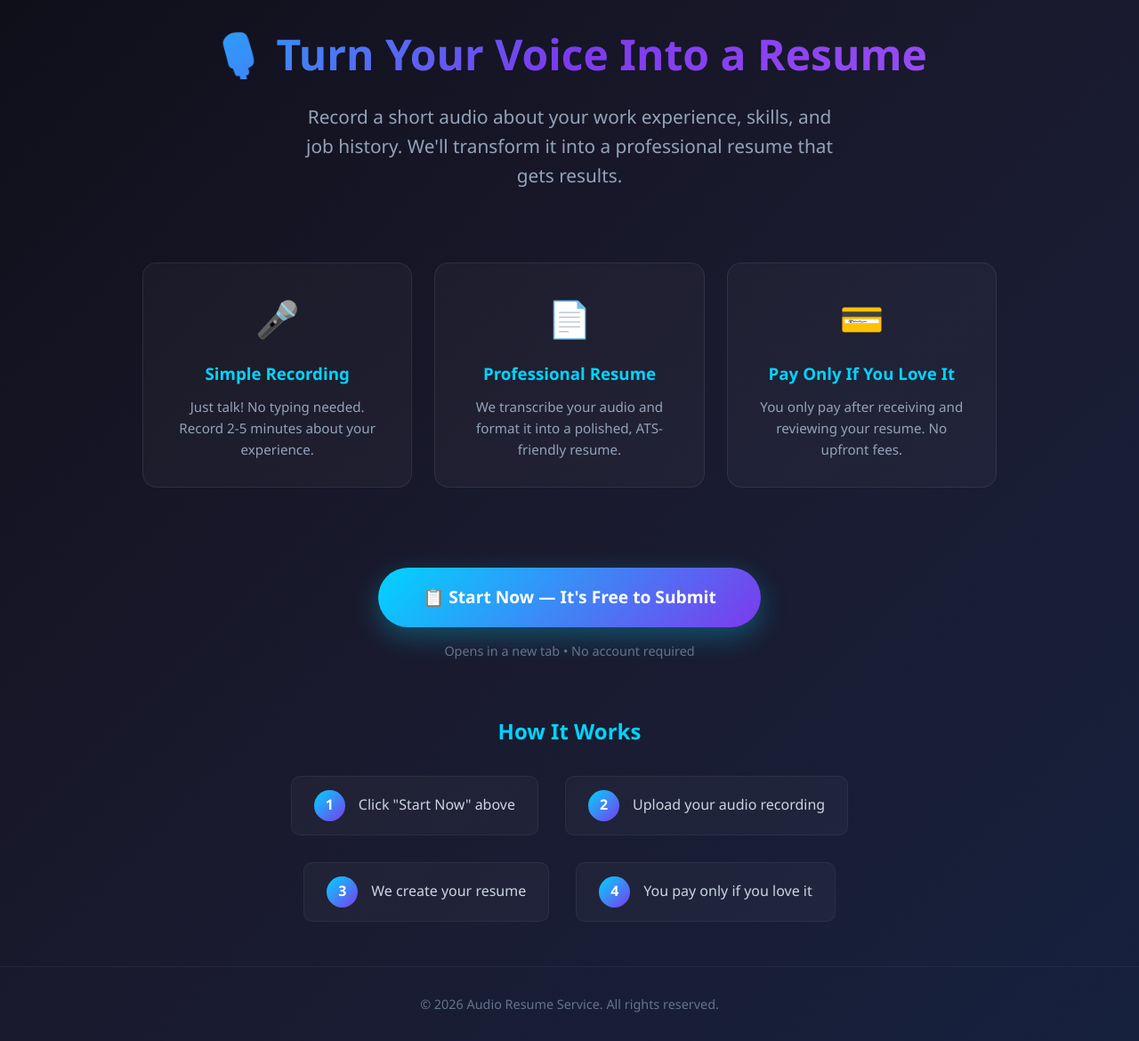
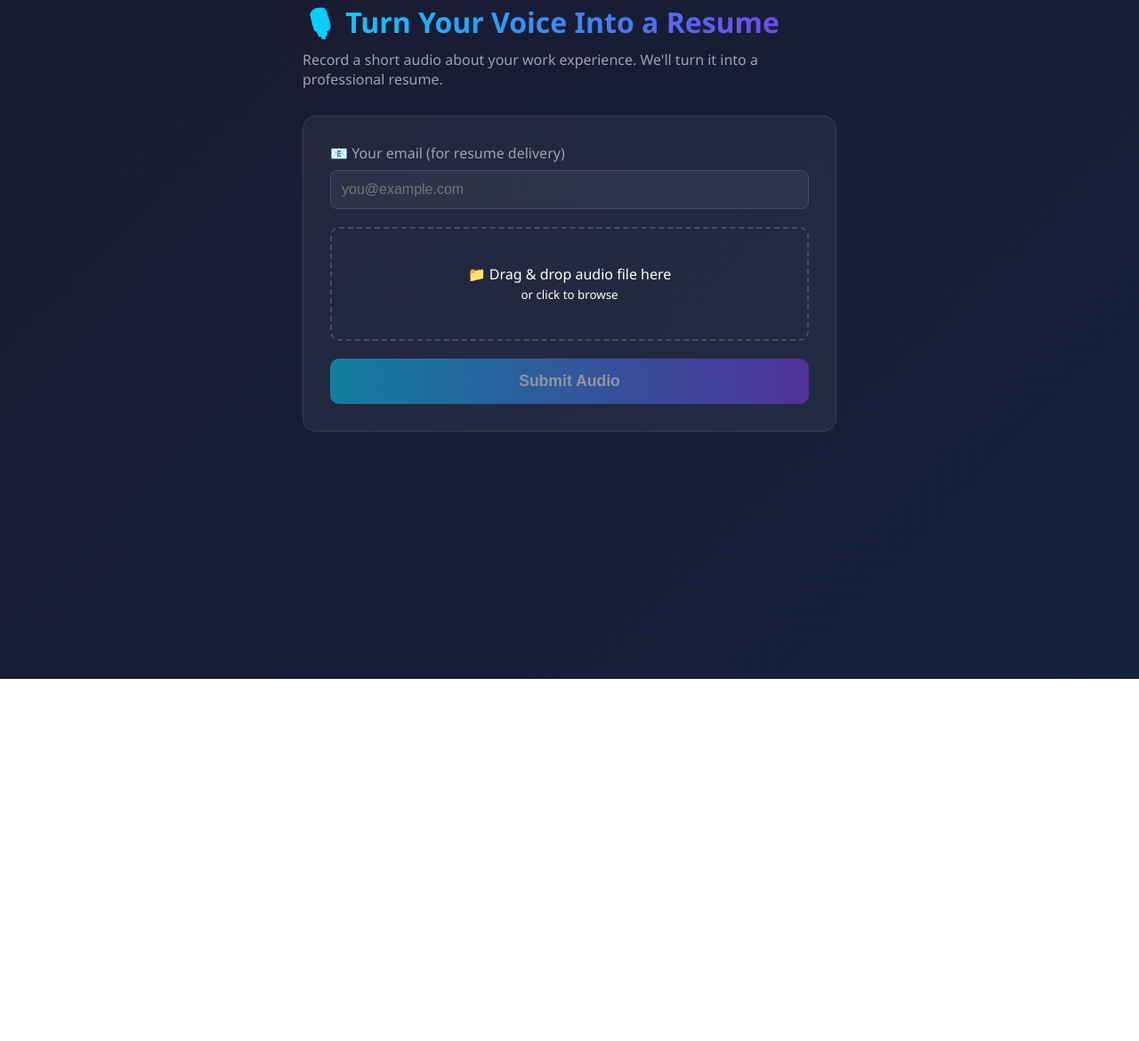
Before and after one commit to Robb-bee/audioresume, a plain HTML site: page index.html in a window 1280 px wide. Shown: the part 37-1207 px from the top of the page at 89% size. After the commit the page ends 800 px from the top, so only its background shows below. Drawn offline with Linux system fonts and the light colour scheme.

Commit message:
Upload form with working API - no complex config

```diff
--- a/index.html
+++ b/index.html
@@ -3,215 +3,237 @@
 <head>
     <meta charset="UTF-8">
     <meta name="viewport" content="width=device-width, initial-scale=1.0">
-    <title>Turn Your Voice Into a Resume</title>
+    <title>Turn Your Voice Into a Professional Resume</title>
     <style>
         * { margin: 0; padding: 0; box-sizing: border-box; }
-
         body {
-            font-family: 'Segoe UI', Tahoma, Geneva, Verdana, sans-serif;
-            background: linear-gradient(135deg, #0f0f1a 0%, #1a1a2e 50%, #16213e 100%);
+            font-family: 'Segoe UI', sans-serif;
+            background: linear-gradient(135deg, #1a1a2e 0%, #16213e 100%);
             min-height: 100vh;
             color: #fff;
-            line-height: 1.6;
+            padding: 40px 20px;
+        }
+        .container { max-width: 600px; margin: 0 auto; }
+        h1 {
+            font-size: 2rem;
+            margin-bottom: 10px;
+            background: linear-gradient(90deg, #00d4ff, #7c3aed);
+            -webkit-background-clip: text;
+            -webkit-text-fill-color: transparent;
+        }
+        .subtitle { color: #a0a0b0; margin-bottom: 30px; }
+
+        .upload-section {
+            background: rgba(255,255,255,0.05);
+            border-radius: 15px;
+            padding: 30px;
+            border: 1px solid rgba(255,255,255,0.1);
         }
 
-        .hero {
+        .field { margin-bottom: 20px; }
+        .field label { display: block; margin-bottom: 8px; color: #a0a0b0; }
+        .field input {
+            width: 100%;
+            padding: 12px;
+            border-radius: 8px;
+            border: 1px solid #4a4a6a;
+            background: rgba(255,255,255,0.05);
+            color: #fff;
+            font-size: 1rem;
+        }
+        .field input:focus { outline: none; border-color: #00d4ff; }
+
+        .drop-zone {
+            border: 2px dashed #4a4a6a;
+            border-radius: 10px;
+            padding: 40px;
             text-align: center;
-            padding: 60px 20px 40px;
+            cursor: pointer;
+            margin-bottom: 20px;
+            transition: border-color 0.3s;
         }
+        .drop-zone:hover { border-color: #00d4ff; }
 
-        .hero h1 {
-            font-size: 3rem;
+        .file-info {
+            background: rgba(0,212,255,0.1);
+            padding: 10px 15px;
+            border-radius: 8px;
             margin-bottom: 15px;
-            background: linear-gradient(135deg, #00d4ff 0%, #7c3aed 50%, #a855f7 100%);
-            -webkit-background-clip: text;
-            -webkit-text-fill-color: transparent;
-            background-clip: text;
+            display: none;
         }
+        .file-info.show { display: flex; justify-content: space-between; align-items: center; }
 
-        .hero .tagline {
-            font-size: 1.3rem;
-            color: #94a3b8;
-            max-width: 600px;
-            margin: 0 auto 40px;
+        .upload-btn {
+            width: 100%;
+            padding: 15px;
+            background: linear-gradient(90deg, #00d4ff, #7c3aed);
+            border: none;
+            border-radius: 10px;
+            color: #fff;
+            font-size: 1.1rem;
+            font-weight: 600;
+            cursor: pointer;
         }
+        .upload-btn:disabled { opacity: 0.5; cursor: not-allowed; }
 
-        .features {
-            display: grid;
-            grid-template-columns: repeat(auto-fit, minmax(250px, 1fr));
-            gap: 25px;
-            max-width: 1000px;
-            margin: 0 auto 50px;
-            padding: 0 20px;
+        .success-message {
+            display: none;
+            text-align: center;
+            padding: 40px;
         }
+        .success-message.show { display: block; }
+        .success-message h2 { color: #00ff88; margin-bottom: 10px; }
 
-        .feature-card {
-            background: rgba(255,255,255,0.03);
-            border: 1px solid rgba(255,255,255,0.08);
-            border-radius: 16px;
-            padding: 30px;
-            text-align: center;
-            transition: all 0.3s ease;
+        .spinner {
+            border: 3px solid rgba(255,255,255,0.1);
+            border-top: 3px solid #00d4ff;
+            border-radius: 50%;
+            width: 40px;
+            height: 40px;
+            animation: spin 1s linear infinite;
+            margin: 0 auto 15px;
         }
+        @keyframes spin { 0% { transform: rotate(0deg); } 100% { transform: rotate(360deg); } }
 
-        .feature-card:hover {
-            transform: translateY(-5px);
-            border-color: rgba(0,212,255,0.3);
-            background: rgba(255,255,255,0.05);
-        }
-
-        .feature-card .icon {
-            font-size: 2.5rem;
-            margin-bottom: 15px;
-        }
-
-        .feature-card h3 {
-            color: #00d4ff;
-            margin-bottom: 10px;
-        }
-
-        .feature-card p {
-            color: #94a3b8;
-            font-size: 0.95rem;
-        }
-
-        .cta-section {
-            text-align: center;
-            padding: 40px 20px 60px;
-        }
-
-        .cta-btn {
-            display: inline-block;
-            padding: 18px 50px;
-            background: linear-gradient(135deg, #00d4ff 0%, #7c3aed 100%);
-            border-radius: 50px;
-            color: #fff;
-            font-size: 1.2rem;
-            font-weight: 600;
-            text-decoration: none;
-            transition: all 0.3s ease;
-            box-shadow: 0 10px 30px rgba(0,212,255,0.3);
-        }
-
-        .cta-btn:hover {
-            transform: scale(1.05);
-            box-shadow: 0 15px 40px rgba(0,212,255,0.4);
-        }
-
-        .how-it-works {
-            max-width: 800px;
-            margin: 0 auto 50px;
-            padding: 0 20px;
-        }
-
-        .how-it-works h2 {
-            text-align: center;
-            color: #00d4ff;
-            margin-bottom: 30px;
-        }
-
-        .steps {
-            display: flex;
-            flex-wrap: wrap;
-            justify-content: center;
-            gap: 30px;
-        }
-
-        .step {
-            display: flex;
-            align-items: center;
-            gap: 15px;
-            background: rgba(255,255,255,0.03);
-            padding: 15px 25px;
-            border-radius: 10px;
-            border: 1px solid rgba(255,255,255,0.05);
-        }
-
-        .step-num {
-            background: linear-gradient(135deg, #00d4ff, #7c3aed);
-            width: 35px;
-            height: 35px;
-            border-radius: 50%;
-            display: flex;
-            align-items: center;
-            justify-content: center;
-            font-weight: 700;
-            flex-shrink: 0;
-        }
-
-        .step p {
-            color: #cbd5e1;
-            margin: 0;
-        }
-
-        footer {
-            text-align: center;
-            padding: 30px;
-            color: #64748b;
-            font-size: 0.9rem;
-            border-top: 1px solid rgba(255,255,255,0.05);
-        }
+        .upload-progress { display: none; text-align: center; padding: 30px; }
+        .upload-progress.show { display: block; }
     </style>
 </head>
 <body>
-    <div class="hero">
+    <div class="container">
         <h1>🎙️ Turn Your Voice Into a Resume</h1>
-        <p class="tagline">Record a short audio about your work experience, skills, and job history. We'll transform it into a professional resume that gets results.</p>
-    </div>
+        <p class="subtitle">Record a short audio about your work experience. We'll turn it into a professional resume.</p>
 
-    <div class="features">
-        <div class="feature-card">
-            <div class="icon">🎤</div>
-            <h3>Simple Recording</h3>
-            <p>Just talk! No typing needed. Record 2-5 minutes about your experience.</p>
+        <div class="upload-section" id="uploadSection">
+            <div class="field">
+                <label>📧 Your email (for resume delivery)</label>
+                <input type="email" id="email" placeholder="you@example.com">
+            </div>
+
+            <div class="drop-zone" id="dropZone">
+                <p>📁 Drag & drop audio file here<br><small>or click to browse</small></p>
+            </div>
+            <input type="file" id="fileInput" accept="audio/*" style="display:none">
+
+            <div class="file-info" id="fileInfo">
+                <span id="fileName"></span>
+                <button onclick="clearFile()" style="background:none;border:none;color:#ff6b6b;cursor:pointer">✕</button>
+            </div>
+
+            <button class="upload-btn" id="uploadBtn" disabled>Submit Audio</button>
         </div>
 
-        <div class="feature-card">
-            <div class="icon">📄</div>
-            <h3>Professional Resume</h3>
-            <p>We transcribe your audio and format it into a polished, ATS-friendly resume.</p>
+        <div class="upload-progress" id="uploadProgress">
+            <div class="spinner"></div>
+            <p>Uploading...</p>
         </div>
 
-        <div class="feature-card">
-            <div class="icon">💳</div>
-            <h3>Pay Only If You Love It</h3>
-            <p>You only pay after receiving and reviewing your resume. No upfront fees.</p>
+        <div class="success-message" id="successMessage">
+            <h2>✅ Audio Submitted!</h2>
+            <p>We'll process your resume and email you within 24 hours.</p>
         </div>
     </div>
 
-    <div class="cta-section">
-        <a href="https://docs.google.com/forms/d/e/1FAIpQLSeOz6ASjTBlIFhtyO0tQph6eC0-2y3TfVy20fGsmdvaEyBO7Q/viewform" target="_blank" class="cta-btn">
-            📋 Start Now — It's Free to Submit
-        </a>
-        <p style="color: #64748b; margin-top: 15px; font-size: 0.9rem;">
-            Opens in a new tab • No account required
-        </p>
-    </div>
+    <script>
+        const dropZone = document.getElementById('dropZone');
+        const fileInput = document.getElementById('fileInput');
+        const fileInfo = document.getElementById('fileInfo');
+        const fileName = document.getElementById('fileName');
+        const uploadBtn = document.getElementById('uploadBtn');
+        const uploadSection = document.getElementById('uploadSection');
+        const uploadProgress = document.getElementById('uploadProgress');
+        const successMessage = document.getElementById('successMessage');
+        const emailInput = document.getElementById('email');
 
-    <div class="how-it-works">
-        <h2>How It Works</h2>
-        <div class="steps">
-            <div class="step">
-                <span class="step-num">1</span>
-                <p>Click "Start Now" above</p>
-            </div>
-            <div class="step">
-                <span class="step-num">2</span>
-                <p>Upload your audio recording</p>
-            </div>
-            <div class="step">
-                <span class="step-num">3</span>
-                <p>We create your resume</p>
-            </div>
-            <div class="step">
-                <span class="step-num">4</span>
-                <p>You pay only if you love it</p>
-            </div>
-        </div>
-    </div>
+        let selectedFile = null;
 
-    <footer>
-        <p>© 2026 Audio Resume Service. All rights reserved.</p>
-    </footer>
+        // Click to browse
+        dropZone.onclick = () => fileInput.click();
+
+        // File selected
+        fileInput.onchange = () => {
+            if (fileInput.files[0]) handleFile(fileInput.files[0]);
+        };
+
+        function handleFile(file) {
+            if (!file.type.startsWith('audio/')) {
+                alert('Please upload an audio file');
+                return;
+            }
+            selectedFile = file;
+            fileName.textContent = file.name;
+            fileInfo.classList.add('show');
+            checkReady();
+        }
+
+        function clearFile() {
+            selectedFile = null;
+            fileInfo.classList.remove('show');
+            fileInput.value = '';
+            checkReady();
+        }
+
+        function checkReady() {
+            const email = emailInput.value.trim();
+            uploadBtn.disabled = !(selectedFile && email.includes('@'));
+        }
+
+        emailInput.oninput = checkReady;
+
+        // Drag and drop
+        dropZone.ondragover = (e) => { e.preventDefault(); dropZone.style.borderColor = '#00d4ff'; };
+        dropZone.ondragleave = () => { dropZone.style.borderColor = '#4a4a6a'; };
+        dropZone.ondrop = (e) => {
+            e.preventDefault();
+            dropZone.style.borderColor = '#4a4a6a';
+            if (e.dataTransfer.files[0]) handleFile(e.dataTransfer.files[0]);
+        };
+
+        // Upload
+        uploadBtn.onclick = async () => {
+            if (!selectedFile) return;
+
+            const email = emailInput.value.trim();
+            if (!email || !email.includes('@')) {
+                alert('Please enter your email');
+                return;
+            }
+
+            uploadSection.style.display = 'none';
+            uploadProgress.classList.add('show');
+
+            const reader = new FileReader();
+            reader.onload = async function() {
+                const base64 = reader.result.split(',')[1];
+
+                try {
+                    const response = await fetch('/api/upload', {
+                        method: 'POST',
+                        headers: { 'Content-Type': 'application/json' },
+                        body: JSON.stringify({
+                            email: email,
+                            filename: selectedFile.name,
+                            fileContent: base64,
+                            fileType: selectedFile.type
+                        })
+                    });
+
+                    const result = await response.json();
+
+                    if (result.success) {
+                        uploadProgress.classList.remove('show');
+                        successMessage.classList.add('show');
+                    } else {
+                        throw new Error(result.error);
+                    }
+                } catch (err) {
+                    alert('Upload failed: ' + err.message);
+                    uploadProgress.classList.remove('show');
+                    uploadSection.style.display = 'block';
+                }
+            };
+            reader.readAsDataURL(selectedFile);
+        };
+    </script>
 </body>
 </html>
```
Also changed, not shown: api/upload.js (added, +40 -0 lines).
